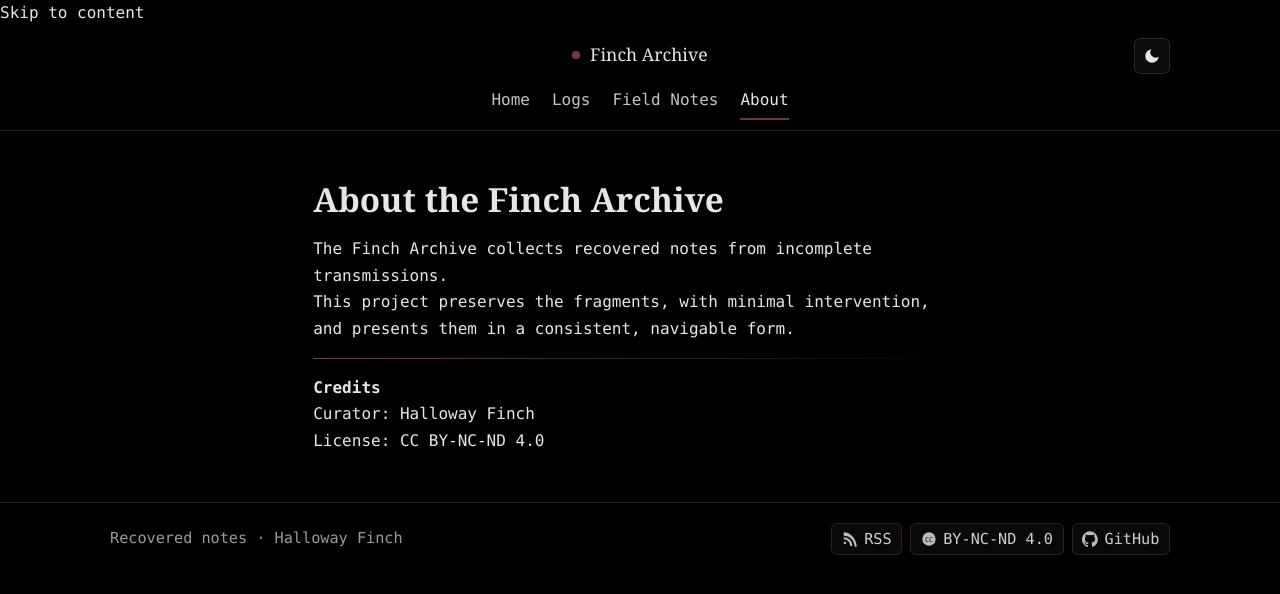
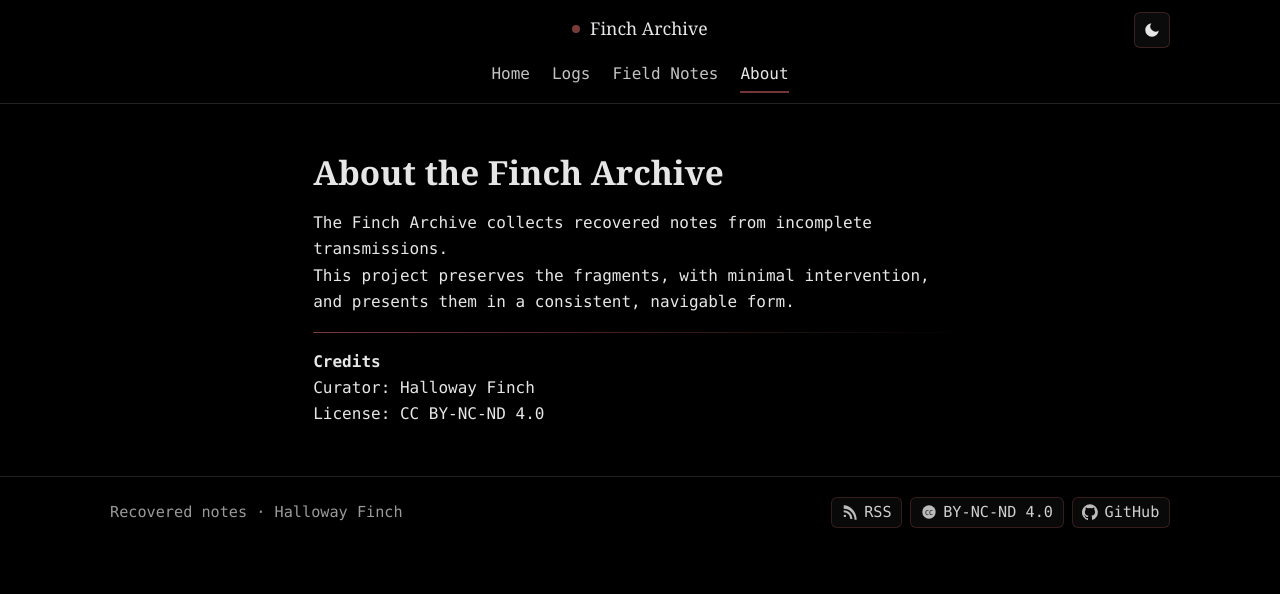
Before and after one commit to HallowayFinch/fincharchive.com, a Jekyll site: the page built from about.md, in a window 1280 px wide. Shown: the top 594 px of the page. Built offline with Jekyll 4.4.1, drawn with Linux system fonts in a browser that asks for light colours.

Commit message:
Update style.css

```diff
--- a/assets/css/style.css
+++ b/assets/css/style.css
@@ -368,3 +368,13 @@ a:focus-visible,.btn:focus-visible,.log-link:focus-visible,.theme-toggle:focus-v
   .brand a{font-size:1rem}
   .primary-nav{gap:12px}
 }
+
+/* Skip link (a11y) */
+.skip-link{
+  position:absolute; left:-9999px; top:auto; width:1px; height:1px; overflow:hidden;
+}
+.skip-link:focus{
+  position:fixed; left:12px; top:10px; width:auto; height:auto; padding:.5rem .75rem;
+  background:var(--badge-bg); color:var(--fg); border:1px solid var(--badge-border);
+  border-radius:6px; z-index:9999; outline:2px dashed var(--accent); outline-offset:2px;
+}
```
